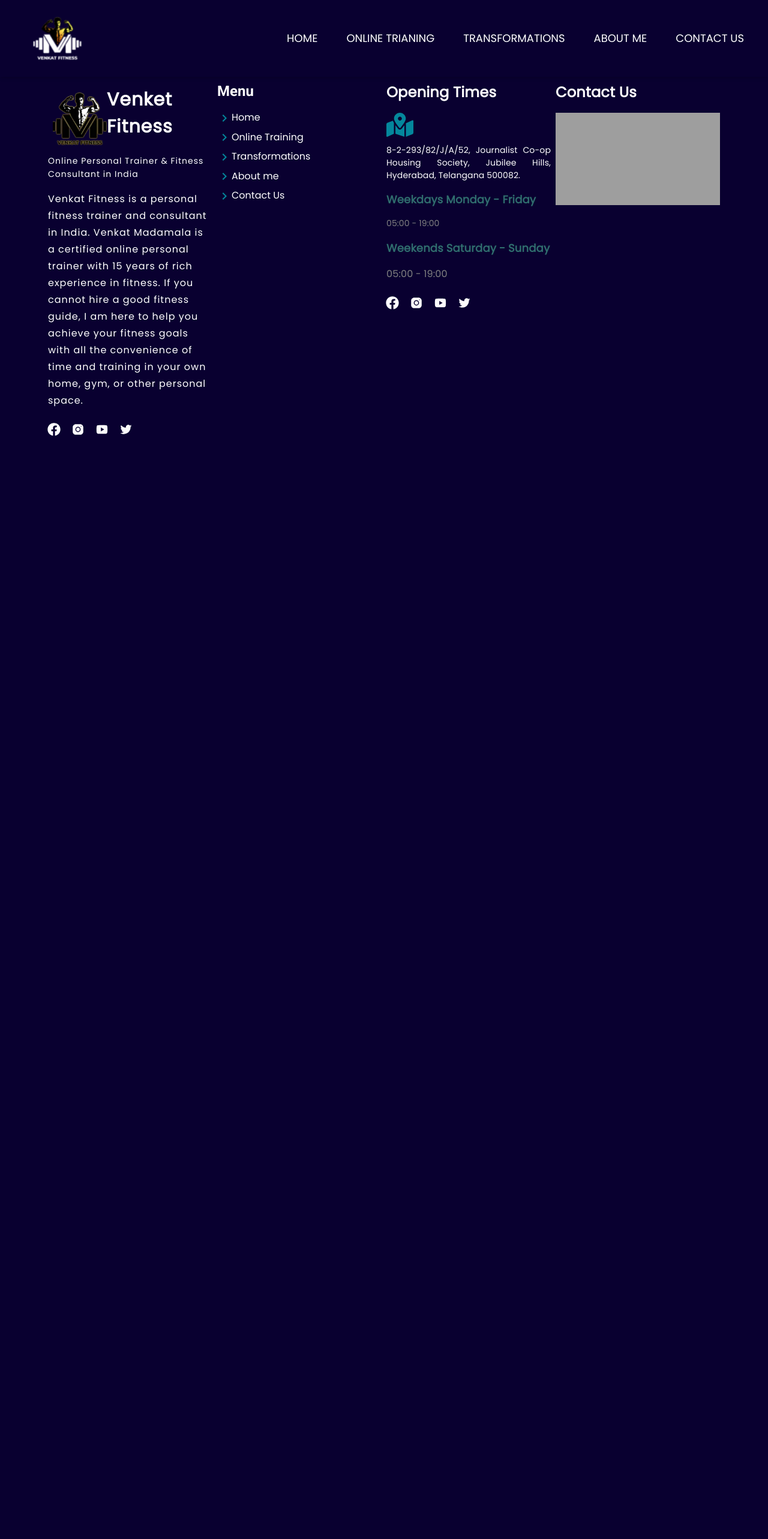
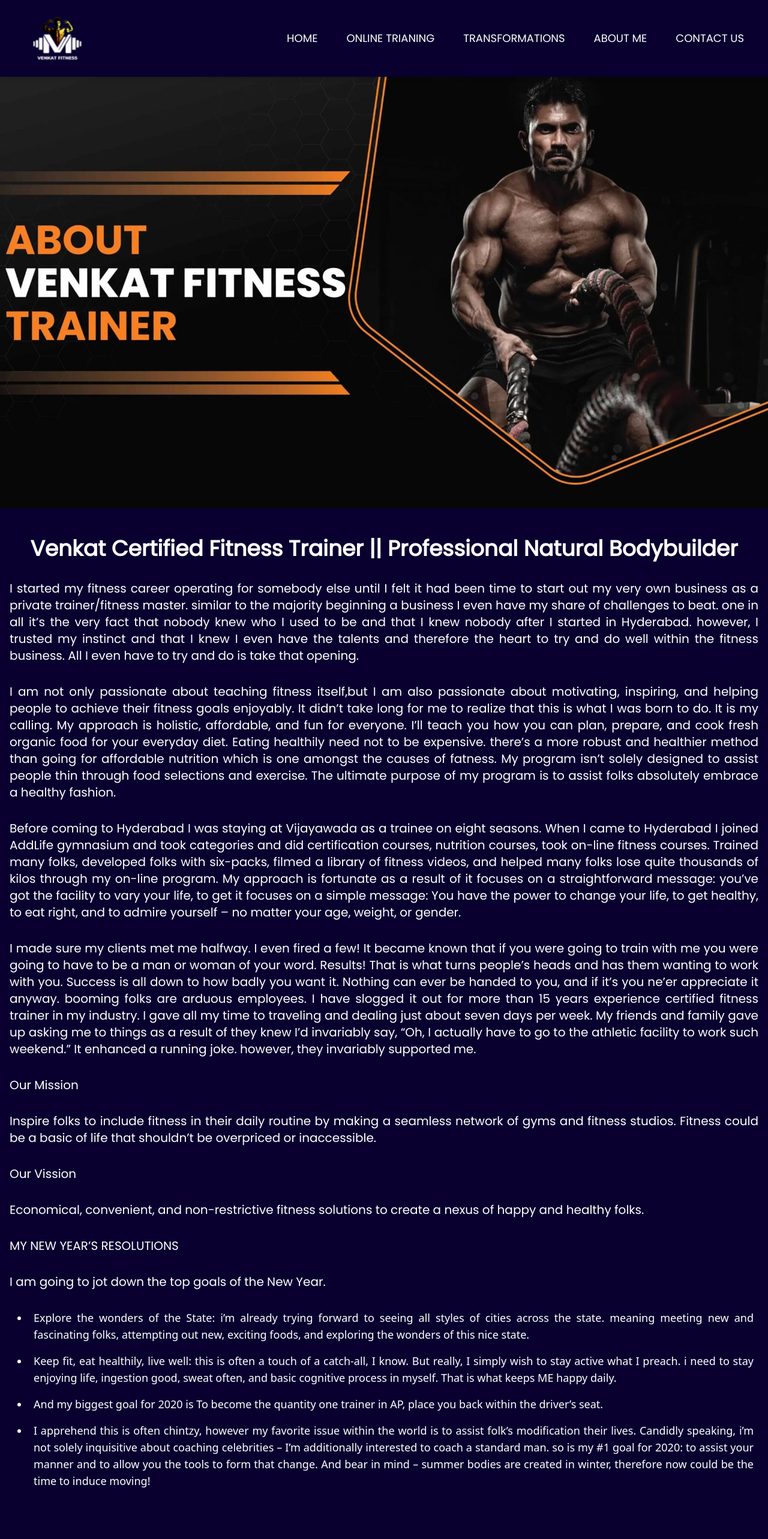
Before and after one commit to NagaSatishArigela/VenkatFitness, a React (Vite) app: page /about in a window 1280 px wide. Shown: the top 2566 px of the page at 60% size. Before the commit the page ends 800 px from the top, so only its background shows below. Built offline with nearby package versions, Linux system fonts and the light colour scheme; grey boxes are pictures that could not be loaded.

Commit message:
about us page

```diff
--- a/src/App.jsx
+++ b/src/App.jsx
@@ -6,6 +6,7 @@ import Navbar from './components/Navbar';
 import Home from './pages/Home';
 import './react-slick.css';
 import "slick-carousel/slick/slick.css";
+import About from './pages/About';
 
 function App() {
   return (
@@ -15,6 +16,7 @@ function App() {
         <Routes>
           <Route path="/" element={<Home />} />
           <Route path="/home" element={<Home />} />
+          <Route path="/about" element={<About />} />
           {/* <Route path="/training" element={<Trainings />} />
           <Route path="/transformation" element={<Transformation />} />
           <Route path="/about" element={<About />} />
--- a/src/components/Footer.jsx
+++ b/src/components/Footer.jsx
@@ -11,9 +11,11 @@ import FooterNavigation from './FooterNavigation'
 
 const Footer = () => {
   return (
-    <Grid container spacing={1} className='lg:px-20 md:px-12 sm: px-8' style={{marginTop: '128px'}}>
+    <>
+      <Box className="pt-[126px]">
+        <Grid container spacing={1} className='lg:px-20 md:px-12 sm: px-8 border-t-2 py-2'>
           <Grid item xs={12} md={6} lg={3}>
-        <Box sx={{ width: '100% '}}>
+            <Box sx={{ width: '100% ' }}>
               <div className='flex items-center p-2'>
                 <img src={logo} alt='Venket Fitness' style={{ height: '90px' }} />
                 <Typography className='text-justify' sx={{ letterSpacing: 1, mb: 2, fontSize: '30px', fontWeight: 600, fontFamily: 'Poppins, sans-serif' }}>
@@ -76,6 +78,9 @@ const Footer = () => {
             </Box>
           </Grid>
         </Grid>
+        <Typography className='text-center border-t-2 pt-2 pb-2'>© Copyright 2012 - 2023 | All Rights Reserved | Designed and Maintained SKYHIT MEDIA</Typography>
+      </Box>
+    </>
   )
 }
 
--- a/src/components/FooterNavigation.jsx
+++ b/src/components/FooterNavigation.jsx
@@ -49,7 +49,7 @@ const NavigationItem = ({ label, path }) => {
 
 const FooterNavigation= () => {
   return (
-    <Grid spacing={2}>
+    <Grid spacing={2} className='flex lg:justify-center'>
       <Grid item>
       <Box
       sx={{
--- /dev/null
+++ b/src/pages/About.jsx
@@ -0,0 +1,38 @@
+import React from 'react';
+import bannerImage from '../assets/fitness-trainer-scaled-1-2048x1151.jpg'; // Import your banner image here
+
+const About = () => {
+    return (
+        <div className="bg-gray-100 mt-12 py-20">
+            <div className="mx-auto text-center">
+                {/* Banner Section */}
+                <div className="mb-12">
+                    <img src={bannerImage} alt="Banner" className="w-full h-auto" />
+                </div>
+                {/* Text about Trainer */}
+                <div className="container mx-auto">
+                    <h2 className="text-4xl font-bold mb-8 font-Poppins">Venkat Certified Fitness Trainer || Professional Natural Bodybuilder</h2>
+                    <p className="text-xl mb-8 text-justify font-Poppins px-4">I started my fitness career operating for somebody else until I felt it had been time to start out my very own business as a private trainer/fitness master. similar to the majority beginning a business I even have my share of challenges to beat. one in all it’s the very fact that nobody knew who I used to be and that I knew nobody after I started in Hyderabad. however, I trusted my instinct and that I knew I even have the talents and therefore the heart to try and do well within the fitness business. All I even have to try and do is take that opening.</p>
+                    <p className="text-xl mb-8 text-justify font-Poppins px-4">I am not only passionate about teaching fitness itself,but I am also passionate about motivating, inspiring, and helping people to achieve their fitness goals enjoyably. It didn’t take long for me to realize that this is what I was born to do. It is my calling. My approach is holistic, affordable, and fun for everyone. I’ll teach you how you can plan, prepare, and cook fresh organic food for your everyday diet. Eating healthily need not to be expensive. there’s a more robust and healthier method than going for affordable nutrition which is one amongst the causes of fatness. My program isn’t solely designed to assist people thin through food selections and exercise. The ultimate purpose of my program is to assist folks absolutely embrace a healthy fashion.</p>
+                    <p className="text-xl mb-8 text-justify font-Poppins px-4">Before coming to Hyderabad I was staying at Vijayawada as a trainee on eight seasons. When I came to Hyderabad I joined AddLife gymnasium and took categories and did certification courses, nutrition courses, took on-line fitness courses. Trained many folks, developed folks with six-packs, filmed a library of fitness videos, and helped many folks lose quite thousands of kilos through my on-line program. My approach is fortunate as a result of it focuses on a straightforward message: you’ve got the facility to vary your life, to get it focuses on a simple message: You have the power to change your life, to get healthy, to eat right, and to admire yourself – no matter your age, weight, or gender.</p>
+                    <p className="text-xl mb-8 text-justify font-Poppins px-4">I made sure my clients met me halfway. I even fired a few! It became known that if you were going to train with me you were going to have to be a man or woman of your word. Results! That is what turns people’s heads and has them wanting to work with you. Success is all down to how badly you want it. Nothing can ever be handed to you, and if it’s you ne’er appreciate it anyway. booming folks are arduous employees. I have slogged it out for more than 15 years experience certified fitness trainer in my industry. I gave all my time to traveling and dealing just about seven days per week. My friends and family gave up asking me to things as a result of they knew I’d invariably say, “Oh, I actually have to go to the athletic facility to work such weekend.” It enhanced a running joke. however, they invariably supported me.</p>
+                    <p className="text-xl mb-8 text-justify font-Poppins px-4">Our Mission</p>
+                    <p className="text-xl mb-8 text-justify font-Poppins px-4">Inspire folks to include fitness in their daily routine by making a seamless network of gyms and fitness studios. Fitness could be a basic of life that shouldn’t be overpriced or inaccessible.</p>
+                    <p className="text-xl mb-8 text-justify font-Poppins px-4">Our Vission</p>
+                    <p className="text-xl mb-8 text-justify font-Poppins px-4">Economical, convenient, and non-restrictive fitness solutions to create a nexus of happy and healthy folks.</p>
+                    <p className="text-xl mb-8 text-justify font-Poppins px-4">MY NEW YEAR’S RESOLUTIONS</p>
+                    <p className="text-xl mb-8 text-justify font-Poppins px-4">I am going to jot down the top goals of the New Year.</p>
+                    <ul className='flex-col ml-8 px-4'>
+                        <li className='list-disc px-2 text-lg text-justify mb-4'>Explore the wonders of the State: i’m already trying forward to seeing all styles of cities across the state. meaning meeting new and fascinating folks, attempting out new, exciting foods, and exploring the wonders of this nice state.</li>
+                        <li className='list-disc px-2 text-lg text-justify mb-4'>Keep fit, eat healthily, live well: this is often a touch of a catch-all, I know. But really, I simply wish to stay active what I preach. i need to stay enjoying life, ingestion good, sweat often, and basic cognitive process in myself. That is what keeps ME happy daily.</li>
+                        <li className='list-disc px-2 text-lg text-justify mb-4'>And my biggest goal for 2020 is To become the quantity one trainer in AP, place you back within the driver’s seat.</li>
+                        <li className='list-disc px-2 text-lg text-justify mb-4'>I apprehend this is often chintzy, however my favorite issue within the world is to assist folk’s modification their lives. Candidly speaking, i’m not solely inquisitive about coaching celebrities – I’m additionally interested to coach a standard man. so is my #1 goal for 2020: to assist your manner and to allow you the tools to form that change. And bear in mind – summer bodies are created in winter, therefore now could be the time to induce moving!</li>
+                    </ul>
+                    {/* Add more text or content as needed */}
+                </div>
+            </div>
+        </div>
+    );
+};
+
+export default About;
--- a/src/pages/Home.jsx
+++ b/src/pages/Home.jsx
@@ -86,7 +86,7 @@ const Home = () => {
                 <h4 className='text-4xl font-Poppins font-bold uppercase m-auto pb-20'>Services</h4>
                 <div className="grid grid-cols-1 md:grid-cols-2 lg:grid-cols-4 gap-8">
                     {/* Box 1 */}
-                    {servicesData.map((service) => <div className="bg-Teal rounded-t-full p-6 h-fit" key={service.id}>
+                    {servicesData.map((service) => <div className="bg-Teal rounded-t-full p-6 h-auto" key={service.id}>
                         <img src={service.url} alt="Service 1" className="max-w-[95%] m-auto" />
                         <h5 className="text-white text-center text-2xl py-2 font-Poppins font-semibold mb-2">{service.title}</h5>
                         <div className='py-12 flex justify-center'>
@@ -178,8 +178,8 @@ const Home = () => {
                 </div>
 
             </div>
-            <div className='bg-Teal flex justify-center items-center mt-20'>
-                <div className='py-[50px]'>
+            <div className='bg-Teal flex justify-center items-center mt-20 border-b-2'>
+                <div className='py-[50px] m-auto'>
                     <Typography variant='h2' sx={{fontFamily: 'Poppins', fontSize: '32px', padding: '20px'}}>Achieve Your Fitness Goals</Typography>
                     <Typography variant='h2' sx={{fontFamily: 'Poppins', fontSize: '18px', padding: '20px'}}>Flexible membership packages to suit all levels of training to help achieve your fitness goals</Typography>
                 </div>
--- a/src/utils/Data.js
+++ b/src/utils/Data.js
@@ -25,7 +25,7 @@ export const navlinks = [
   },
   {
     id: 4,
-    link: "/aboutMe",
+    link: "/about",
     name: "About Me",
   },
   {
```
Also changed, not shown: src/assets/fitness-trainer-scaled-1-2048x1151.jpg (added). Lines whose indentation alone changed are shown as unchanged.
